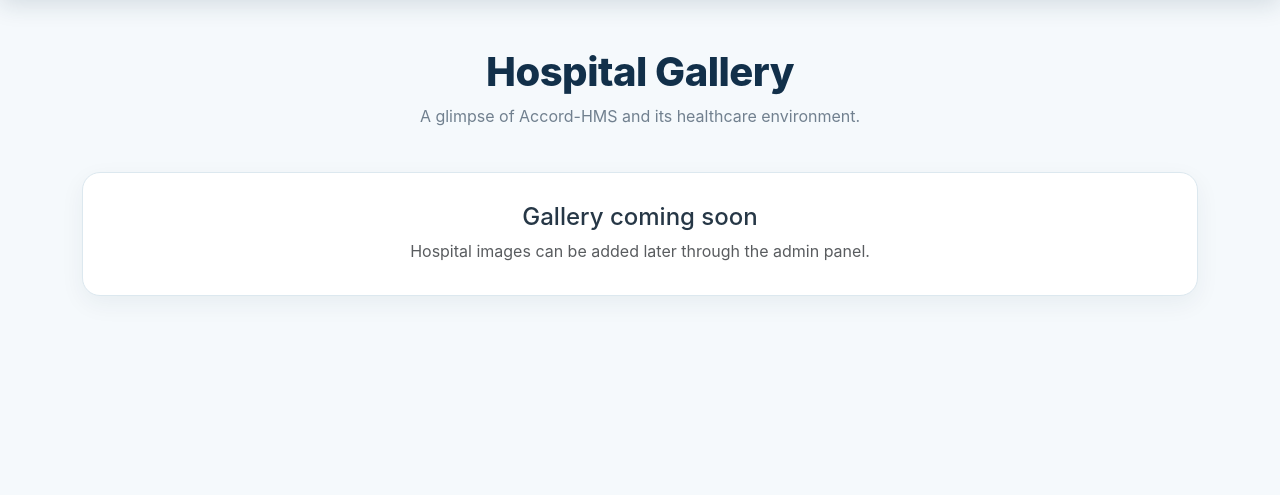
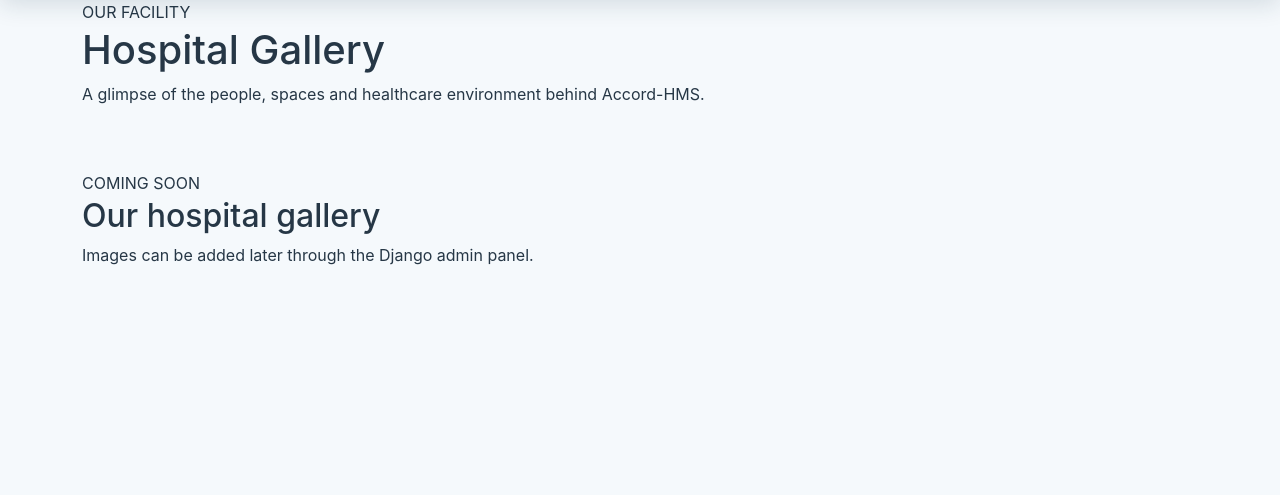
Before and after one commit to adityatiwari-git/Accord-HMS, a Django app: page /gallery/ in a window 1280 px wide. Shown: the part 70-565 px from the top of the page. Run offline with Django 5.2, Linux system fonts and the light colour scheme; data that the repository does not hold is empty.

Commit message:
Polish hospital gallery UI

```diff
--- a/templates/gallery.html
+++ b/templates/gallery.html
@@ -3,33 +3,37 @@
 {% block title %}Gallery | Accord-HMS{% endblock %}
 
 {% block content %}
+<section class="page-hero">
+    <div class="container">
+        <span class="eyebrow">OUR FACILITY</span>
+        <h1>Hospital Gallery</h1>
+        <p>A glimpse of the people, spaces and healthcare environment behind Accord-HMS.</p>
+    </div>
+</section>
+
 <section class="py-5">
     <div class="container">
-        <div class="section-title text-center">
-            <h1>Hospital Gallery</h1>
-            <p>A glimpse of Accord-HMS and its healthcare environment.</p>
-        </div>
-
         <div class="row g-4">
             {% for item in gallery_items %}
             <div class="col-md-6 col-lg-4">
-                <div class="gallery-card">
+                <article class="gallery-card gallery-card-polished">
                     {% if item.image_url %}
                     <img src="{{ item.image_url }}" alt="{{ item.title }}" class="gallery-image">
                     {% else %}
-                    <div class="gallery-placeholder">Accord-HMS</div>
+                    <div class="gallery-placeholder"><span>ACCORD-HMS</span></div>
                     {% endif %}
-                    <div class="p-3">
-                        <h5>{{ item.title }}</h5>
-                        <p class="mb-0">{{ item.description }}</p>
+                    <div class="gallery-caption">
+                        <span class="eyebrow">ACCORD HEALTHCARE</span>
+                        <h3>{{ item.title }}</h3>
+                        <p>{{ item.description }}</p>
                     </div>
-                </div>
+                </article>
             </div>
             {% empty %}
             <div class="col-12">
-                <div class="empty-state text-center">
-                    <h4>Gallery coming soon</h4>
-                    <p class="text-muted mb-0">Hospital images can be added later through the admin panel.</p>
+                <div class="gallery-empty">
+                    <div class="gallery-empty-image"></div>
+                    <div><span class="eyebrow">COMING SOON</span><h2>Our hospital gallery</h2><p>Images can be added later through the Django admin panel.</p></div>
                 </div>
             </div>
             {% endfor %}
```
